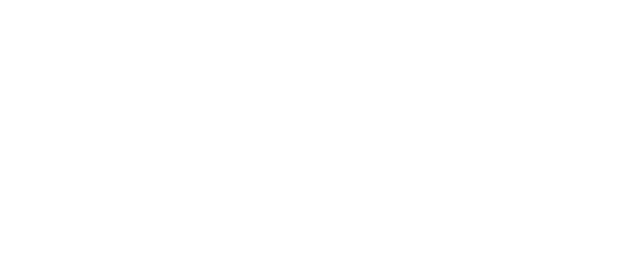
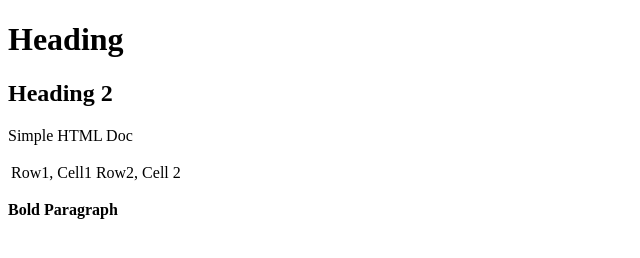
Before and after one commit to sasson2347/Week1-Summer, a plain HTML site: page index.html in a window 1280 px wide. Shown: the whole page, without its empty margins (0-640 px from the left). Drawn offline with Linux system fonts and the light colour scheme.

Commit message:
html updated

```diff
--- a/index.html
+++ b/index.html
@@ -6,6 +6,15 @@
     <title>Document</title>
 </head>
 <body>
-
+    <h1>Heading</h1>
+    <h2>Heading 2</h2>
+    <p>Simple HTML Doc</p>
+    <table>
+        <tr>
+            <td>Row1, Cell1</td>
+            <td>Row2, Cell 2</td>
+        </tr>
+    </table>
+    <p><b>Bold Paragraph</b></p>
 </body>
 </html>
```
